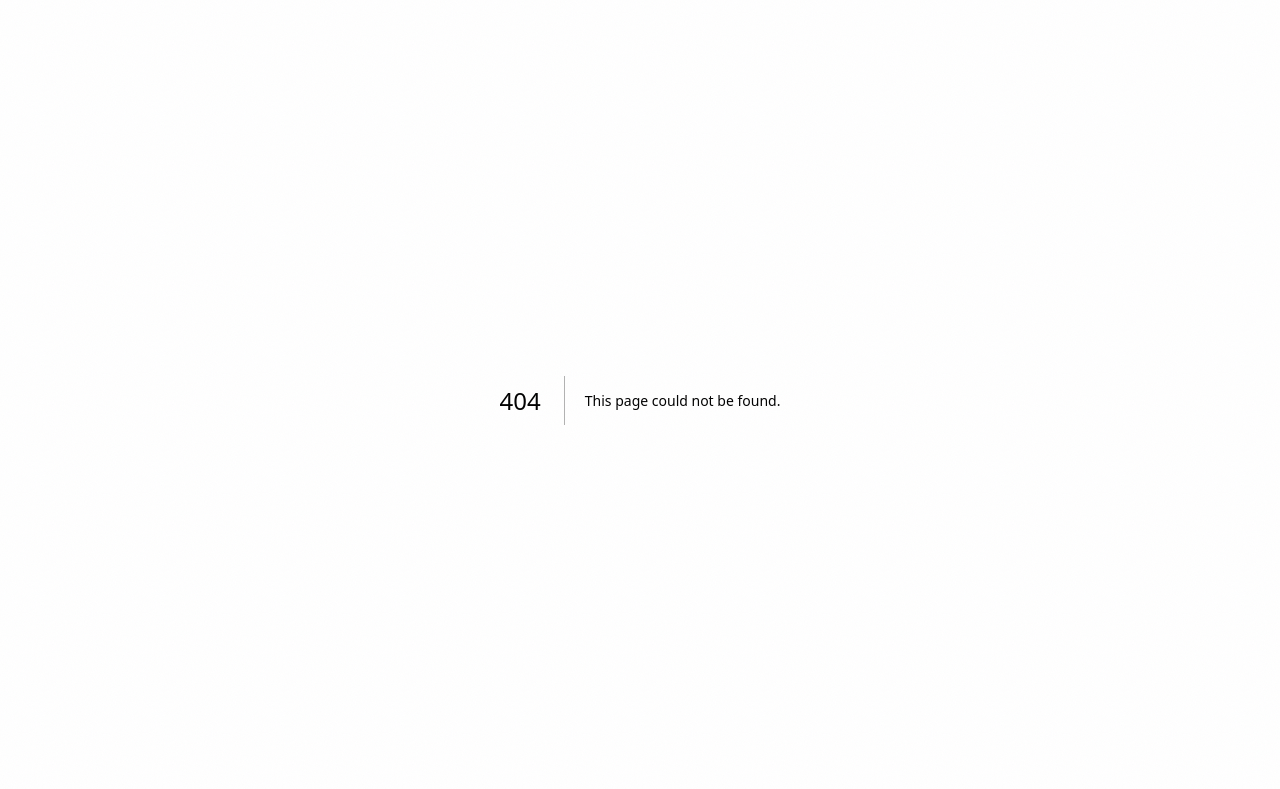
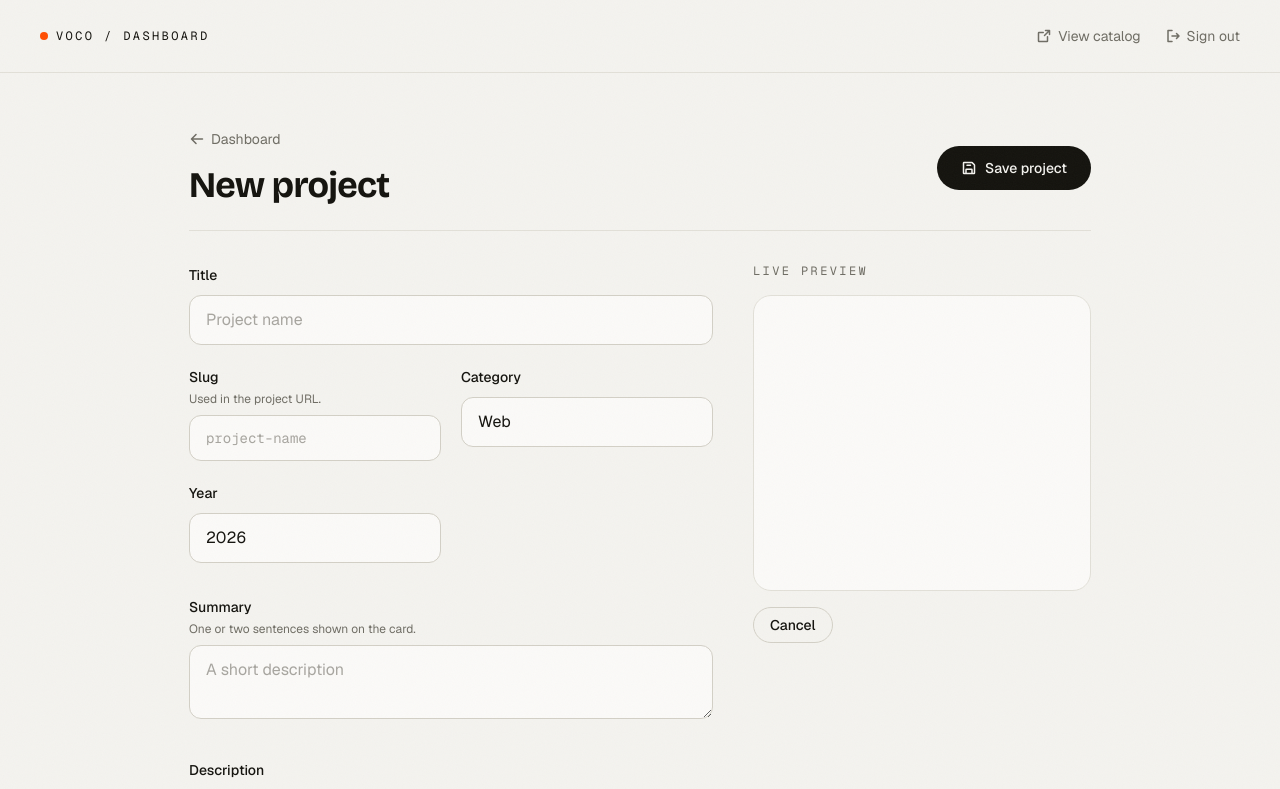
Before and after one commit to MHenri27/voco-project-portal, a Next.js app: page /admin/projects/new in a window 1280 px wide. Before the commit this address had no page. Shown: the top 789 px of the page. Built offline with nearby package versions, Linux system fonts and the light colour scheme.

Commit message:
add new project page

```diff
--- /dev/null
+++ b/app/admin/projects/new/page.tsx
@@ -0,0 +1,13 @@
+import { AdminHeader } from "@/components/admin-header";
+import { ProjectEditor } from "@/components/editor/project-editor";
+
+export const metadata = { title: "New project — VOCO Portal" };
+
+export default function NewProjectPage() {
+  return (
+    <>
+      <AdminHeader />
+      <ProjectEditor />
+    </>
+  );
+}
```
